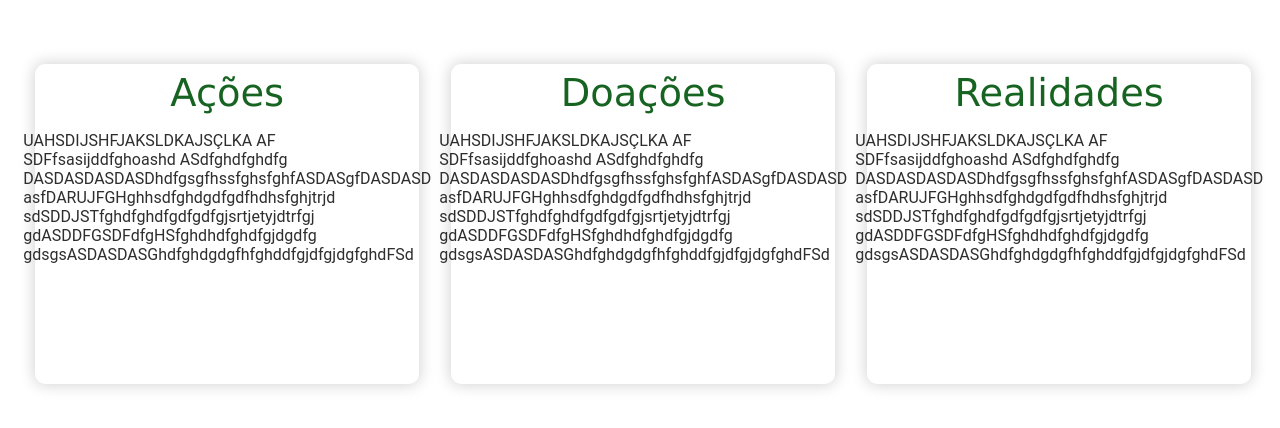
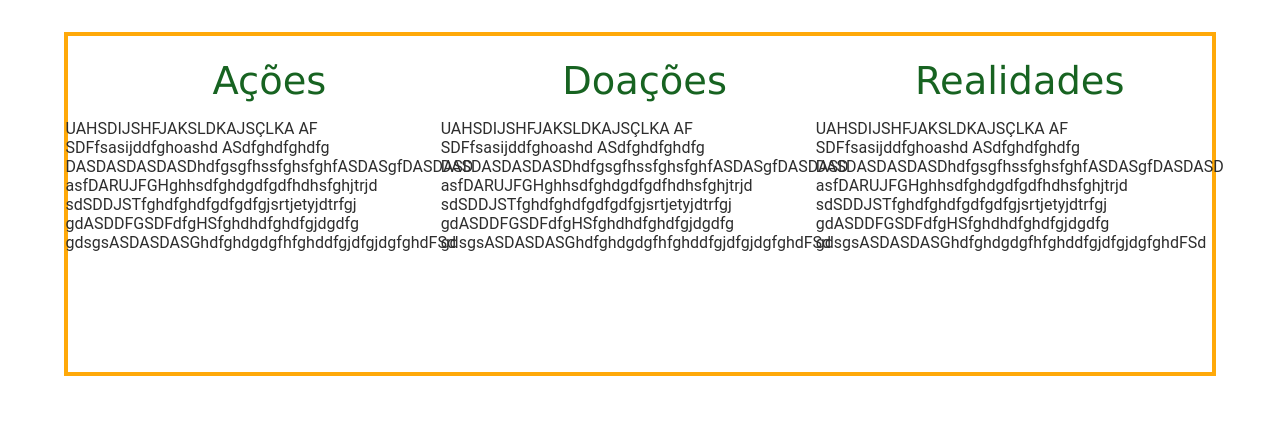
Before and after one commit to renan-tielas/quickgaletos, a Next.js app: page /Componentes/Carrossel in a window 1280 px wide. Shown: the top 428 px of the page. Built offline with nearby package versions, Linux system fonts and the light colour scheme.

Commit message:
estilo novo

```diff
--- a/styles/cabecalho.module.css
+++ b/styles/cabecalho.module.css
@@ -8,7 +8,8 @@
     display: flex;
     flex-direction: row;
     /* height: 100vh;; */
-    border: 3px var(--cor-1) solid;
+    background-color: var(--cor-1) ;
+    /* border: 3px var(--cor-1) solid; */
     height: var(--altura_cab);
 
 }
--- a/styles/componentes.module.css
+++ b/styles/componentes.module.css
@@ -27,7 +27,8 @@ justify-content: space-evenly;
 
     min-width: 3rem;
     width: 10vw;
-    color:var(--cor-2);
+    /* color:var(--cor-2); */
+    color:var(--cor-fundo);
     /* height: var(--altura_bot); */
     /* height: 10px; */
     height: var(--altura_bot);
@@ -43,18 +44,11 @@ justify-content: space-evenly;
   align-items: center;
 
   text-align: center;
-  font-weight: 700;
+  font-weight: 800;
   /* border:4px solid white; */
   /* text-shadow: 1px 1px 2px rgb(255, 255, 255); */
 }
-/* .botao_pag:after {
-  content: '';
-  display: block;
-  position: absolute;
-  width: 8vw;
-  height: var(--altura_bot);
-  border:5px solid white;
- } */
+
 
  .botao_pag:after {
   content: '';
@@ -68,14 +62,15 @@ justify-content: space-evenly;
 
 .botao_pag:hover {
   background-color: var(--cor-1);
-  color:rgb(255, 255, 255);
+  color:var(--cor-2);
   font-weight: 700;
   border-radius: -6px;
-  text-shadow: 2px 2px 4px black;
+  /* text-shadow: 2px 2px 4px black; */
   opacity: 0.8;
   transition: 0.8s ease-out;
   padding-bottom: 12px;
   transform: scale(1.03);
+  font-weight: 1000;
   /* border:5px solid white; */
 }
 /* titulo */
@@ -101,13 +96,18 @@ justify-content: space-evenly;
 .carrossel{
   display: flex;
   flex-direction: row;
-  width: 100vw;
+  width: 90vw;
   align-self: center;
   justify-content: center;
   justify-items: center;
   position: relative;
-  /* left:5vw; */
+  border: 4px var(--cor-1) solid;
+  left:5vw;
+  margin-top: 4vh;
 }
+
+
+
 .cartao_3{
   width: 30%;
   text-align: center;
@@ -115,16 +115,16 @@ justify-content: space-evenly;
   height: 20rem;
   padding-top: 0.4rem;
   font-size: 3vw;
-  margin-top: 4rem;
+  margin-top: 1rem;
   /* border-right:2px rgb(59, 34, 5) solid; */
   background-color: rgb(255, 255, 255);
   border-radius: 10px;
   color:var(--cor-3);
-  margin:4rem 0  0 2rem;
+  margin:1rem 0  0 2rem;
   position: relative;
   left:-1%;
   /* box-shadow: 1px 2px 2px 5px  black; */
-  box-shadow: 0 0 15px 1px rgb(211, 211, 211);
+  /* box-shadow: 0 0 15px 1px rgb(211, 211, 211); */
   /* box-shadow: inset 0 0 15px 5px rgba(0,0,0,0.75); */
 
 }
--- a/styles/corpo.module.css
+++ b/styles/corpo.module.css
@@ -7,5 +7,6 @@
 
     justify-content: center;
     align-items:center;
+    align-content: center;
 
 }
--- a/styles/globals.css
+++ b/styles/globals.css
@@ -31,7 +31,7 @@ button{
 --cor-1: rgb(255, 169, 9);
 --cor-2: rgb(2, 146, 21);
 --cor-3: rgb(23, 99, 33);
---cor-fundo:rgb(255, 255, 242);
+--cor-fundo:rgb(255, 255, 255);
 --tile-size: 50px;
 --altura_bot:4rem;
 --altura_nav:5rem;
```
